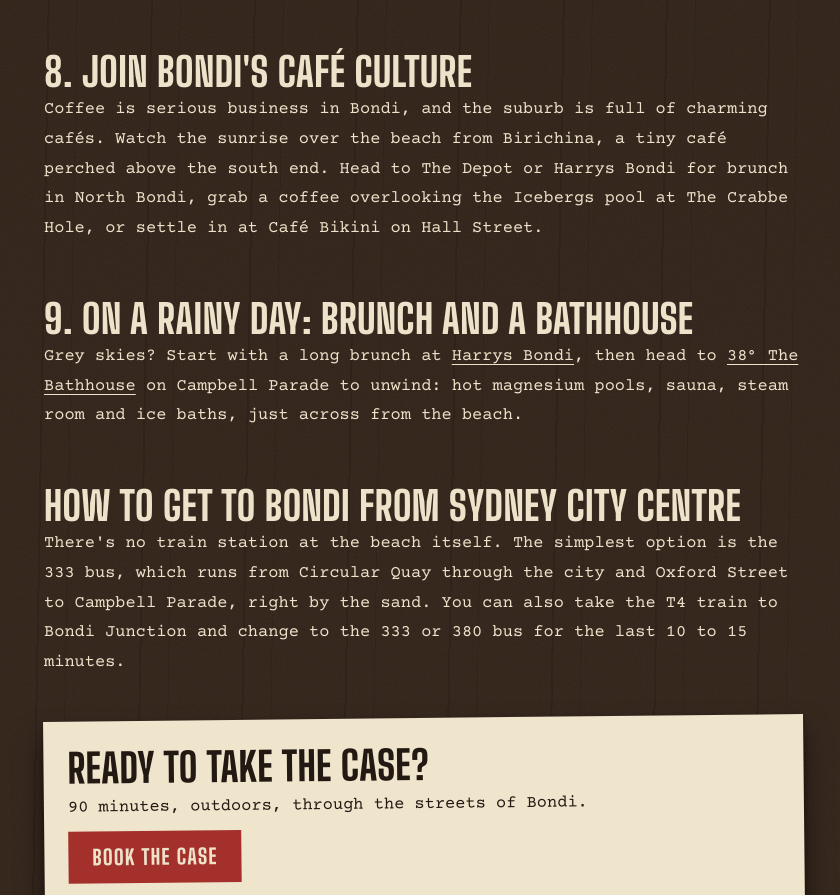
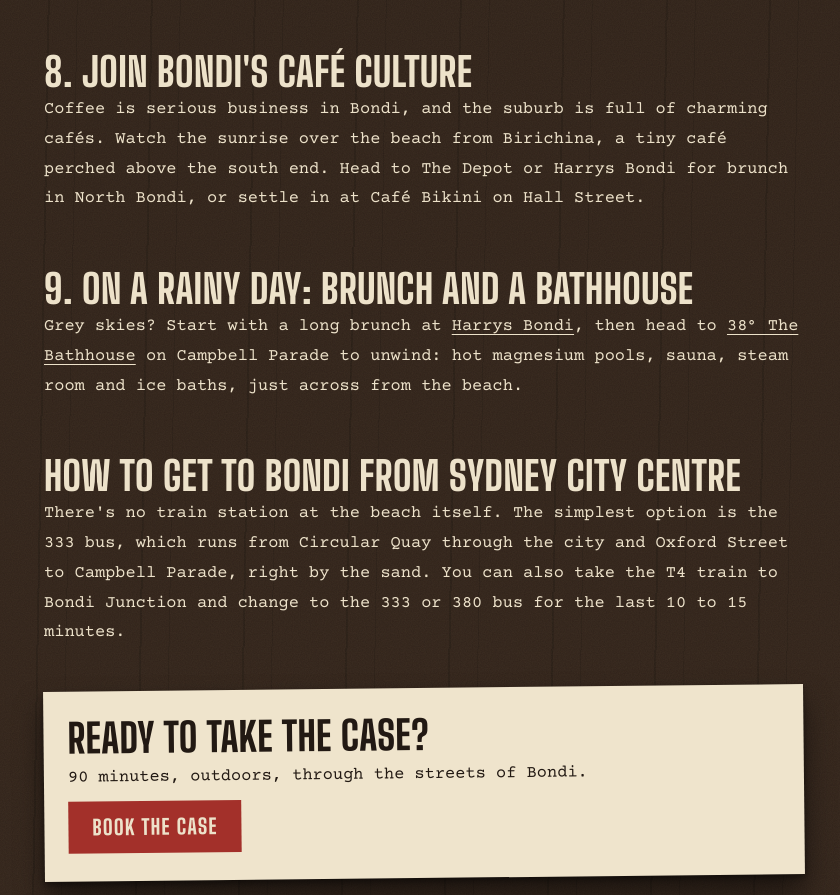
Before and after one commit to bondihunts/magnifying-society, a plain HTML site: page things-to-do-in-bondi.html in a window 1280 px wide. Shown: the part 2364-3259 px from the top of the page, without its empty margins (52-892 px from the left). Drawn offline with nearby package versions, Linux system fonts and the light colour scheme.

Commit message:
Bondi guide: remove Crabbe Hole
Co-Authored-By: Claude Opus 5.5 <noreply@anthropic.com>
Claude-Session: https://claude.ai/code/session_014KrvBtASwLBjUy4TYyUEGa

```diff
--- a/things-to-do-in-bondi.html
+++ b/things-to-do-in-bondi.html
@@ -220,7 +220,7 @@ header.top nav{order:3;width:100%}
   <p>Bondi is also a great place to shop. Gould Street and Hall Street are lined with fashion and lifestyle boutiques, from local labels to beachwear and homewares. On Sundays, don't miss the Bondi Markets, held every week in the grounds of Bondi Beach Public School on Campbell Parade: young designers, vintage finds, jewellery and art, right across the road from the sand.</p>
 
   <h2>8. Join Bondi's café culture</h2>
-  <p>Coffee is serious business in Bondi, and the suburb is full of charming cafés. Watch the sunrise over the beach from Birichina, a tiny café perched above the south end. Head to The Depot or Harrys Bondi for brunch in North Bondi, grab a coffee overlooking the Icebergs pool at The Crabbe Hole, or settle in at Café Bikini on Hall Street.</p>
+  <p>Coffee is serious business in Bondi, and the suburb is full of charming cafés. Watch the sunrise over the beach from Birichina, a tiny café perched above the south end. Head to The Depot or Harrys Bondi for brunch in North Bondi, or settle in at Café Bikini on Hall Street.</p>
 
   <h2>9. On a rainy day: brunch and a bathhouse</h2>
   <p>Grey skies? Start with a long brunch at <a href="https://theharrysfamily.com.au/harrysbondi" rel="noopener">Harrys Bondi</a>, then head to <a href="https://38thebathhouse.com/" rel="noopener">38° The Bathhouse</a> on Campbell Parade to unwind: hot magnesium pools, sauna, steam room and ice baths, just across from the beach.</p>
```
